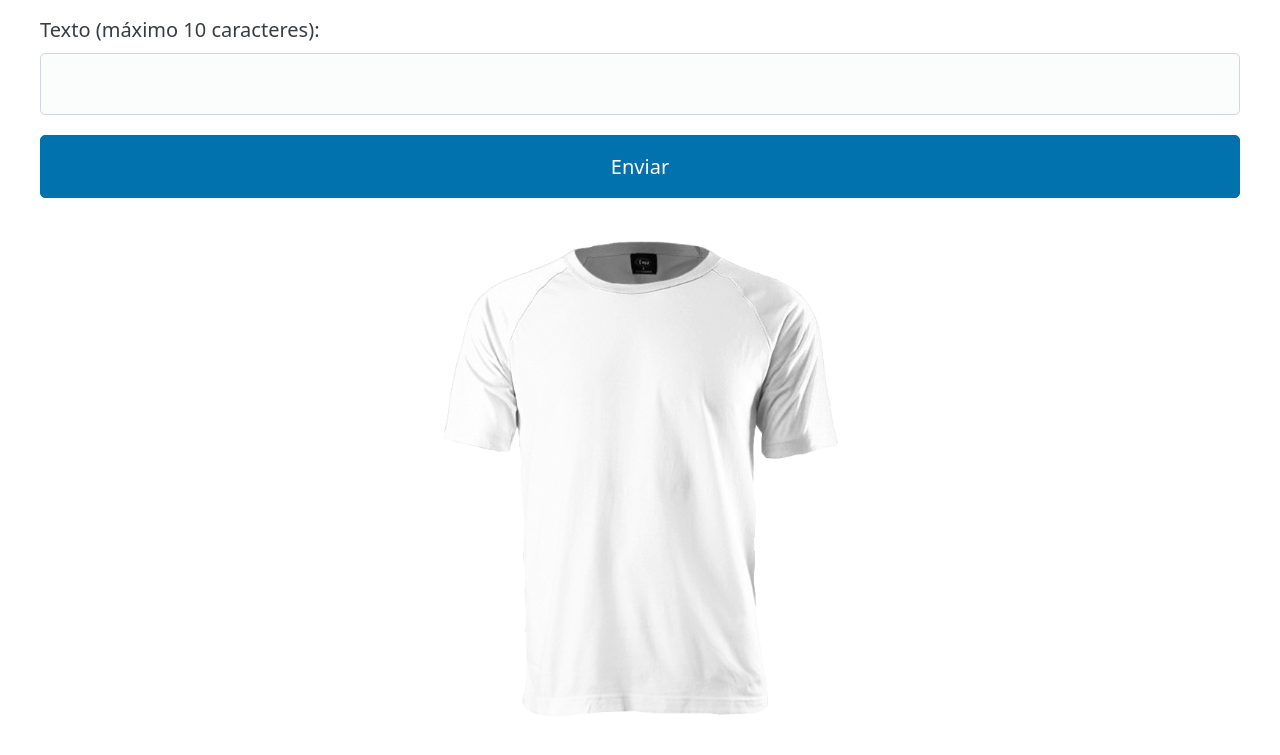
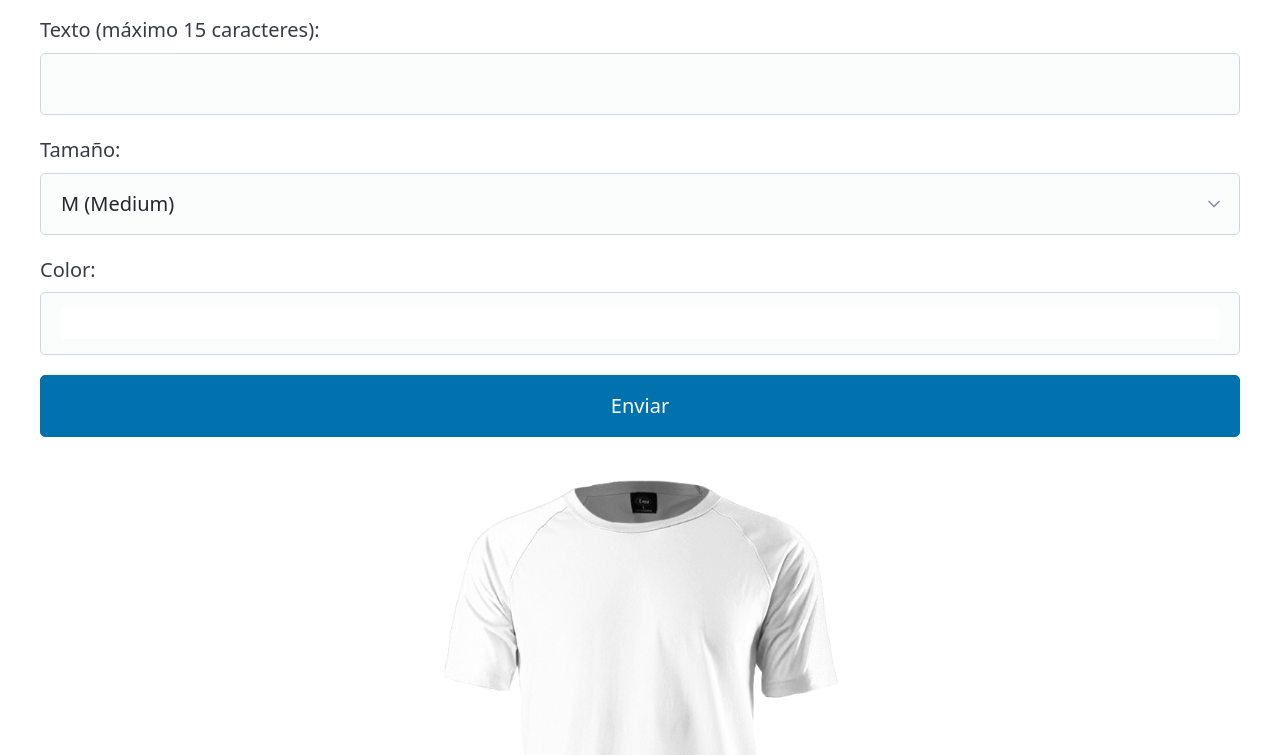
Before and after one commit to shimotachi3/ironhack-evaluacion-continua-uf1841, a plain HTML site: page ejercicio-formulario/index.html in a window 1280 px wide. Shown: the part 45-800 px from the top of the page. Drawn offline with nearby package versions, Linux system fonts and the light colour scheme.

Commit message:
finished

```diff
--- a/ejercicio-formulario/index.html
+++ b/ejercicio-formulario/index.html
@@ -10,7 +10,6 @@
             width: 400px;
             height: 400px;
             background-color: #ffffff;
-
             text-align: center;
             margin: 20px auto;
             position: relative;
@@ -29,11 +28,26 @@
 <body>
     <div class="container">
         <h2>Completa el formulario</h2>
-        <form action="#" method="" class="form" id="shirt-form">
+        <form action="https://request-data.onrender.com/register-tshirt" method="POST" class="form" id="shirt-form">
             <div class="form-group">
-                <label for="words">Texto (máximo 10 caracteres):</label>
-                <input type="text" id="words" name="words" required>
+                <label for="words">Texto (máximo 15 caracteres):</label>
+                <input type="text" id="words" name="words" maxlength="15" required>
             </div>
+
+            <div class="form-group">
+                <label for="size">Tamaño:</label>
+                <select id="size" name="size">
+                    <option value="S">S (Small)</option>
+                    <option value="M" selected>M (Medium)</option>
+                    <option value="L">L (Large)</option>
+                </select>
+            </div>
+
+            <div class="form-group">
+                <label for="color">Color:</label>
+                <input type="color" id="color" name="color" value="#ffffff">
+            </div>
+
             <div class="form-group">
                 <input type="submit" value="Enviar">
             </div>
```
